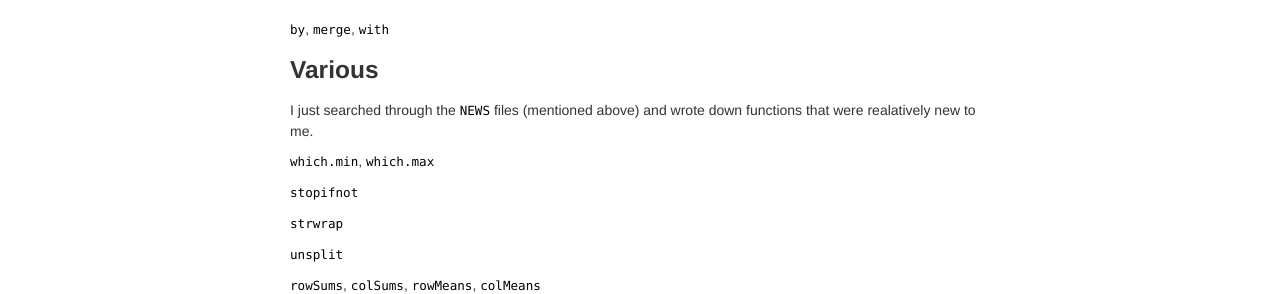
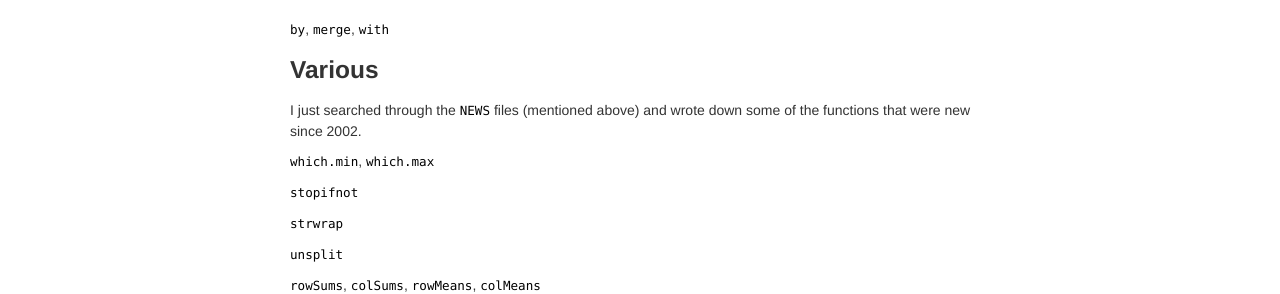
Before and after one commit to kbroman/hipsteR, a Jekyll site: the page built from index.md, in a window 1280 px wide. Shown: the part 1091-1385 px from the top of the page. Built offline with Jekyll 4.4.1, drawn with Linux system fonts in a browser that asks for light colours.

Commit message:
Slight change to text before the "various" list

```diff
--- a/index.md
+++ b/index.md
@@ -84,7 +84,7 @@ to call C/C++ functions from R. Read the [Rcpp book](http://www.amazon.com/exec/
 ### Various
 
 I just searched through the `NEWS` files (mentioned above) and
-wrote down functions that were realatively new to me.
+wrote down some of the functions that were new since 2002.
 
 `which.min`, `which.max`
 
```
